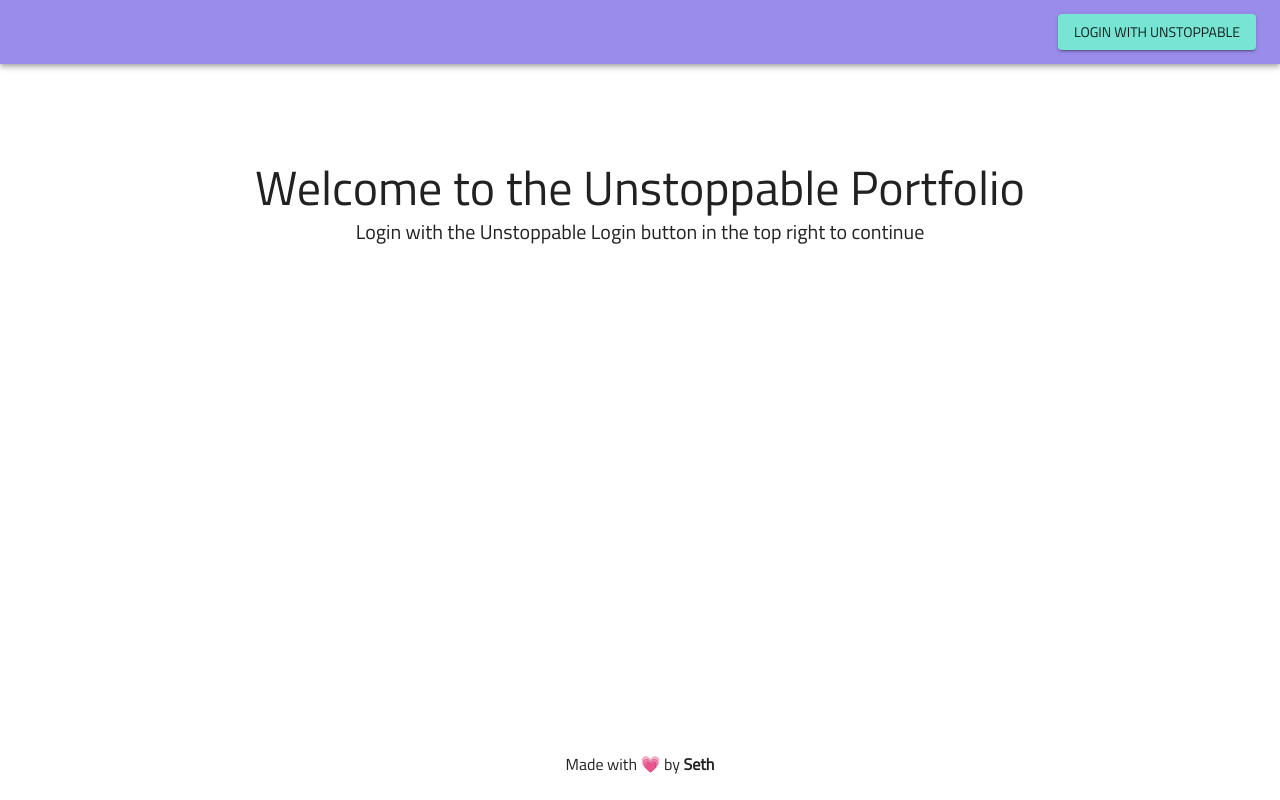
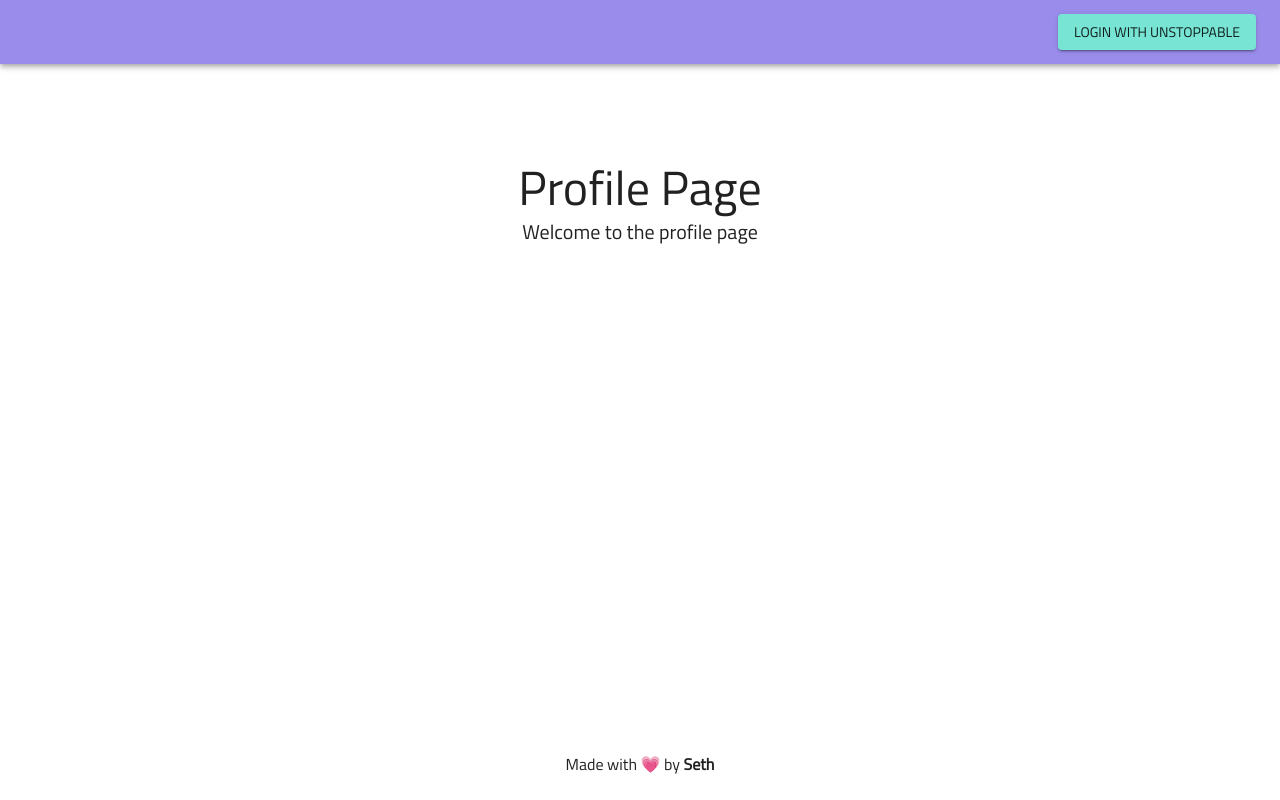
Before and after one commit to Seth-McKilla/unstoppable-portfolio, a React (Create React App) app: page /profile in a window 1280 px wide. Built offline with nearby package versions, Linux system fonts and the light colour scheme; no server answers; what @uauth/js would draw is missing.

Commit message:
Setup react router

```diff
--- a/package.json
+++ b/package.json
@@ -18,6 +18,7 @@
     "react": "^17.0.2",
     "react-dom": "^17.0.2",
     "react-perfect-scrollbar": "^1.5.8",
+    "react-router-dom": "^6.0.2",
     "react-scripts": "4.0.3",
     "recharts": "^2.1.6",
     "typescript": "^4.5.2",
--- a/src/App.tsx
+++ b/src/App.tsx
@@ -1,20 +1,17 @@
 import React from "react";
-import { Typography } from "@mui/material";
-import { Layout } from "./components";
+import { BrowserRouter as Router, Routes, Route } from "react-router-dom";
 
-function App() {
+// Pages
+import Home from "./Home";
+import Profile from "./Profile";
+
+export default function App() {
   return (
-    <div>
-      <Layout>
-        <Typography variant="h3" align="center" pt={12}>
-          Welcome to the Unstoppable Portfolio
-        </Typography>
-        <Typography variant="h6" align="center">
-          Login with the Unstoppable Login button in the top right to continue
-        </Typography>
-      </Layout>
-    </div>
+    <Router>
+      <Routes>
+        <Route path="/profile" element={<Profile />} />
+        <Route path="/" element={<Home />} />
+      </Routes>
+    </Router>
   );
 }
-
-export default App;
--- /dev/null
+++ b/src/Home.tsx
@@ -0,0 +1,18 @@
+import React from "react";
+import { Typography } from "@mui/material";
+import { Layout } from "./components";
+
+export default function Home() {
+  return (
+    <div>
+      <Layout>
+        <Typography variant="h3" align="center" pt={12}>
+          Welcome to the Unstoppable Portfolio
+        </Typography>
+        <Typography variant="h6" align="center">
+          Login with the Unstoppable Login button in the top right to continue
+        </Typography>
+      </Layout>
+    </div>
+  );
+}
--- /dev/null
+++ b/src/Profile.tsx
@@ -0,0 +1,18 @@
+import React from "react";
+import { Typography } from "@mui/material";
+import { Layout } from "./components";
+
+export default function Profile() {
+  return (
+    <div>
+      <Layout>
+        <Typography variant="h3" align="center" pt={12}>
+          Profile Page
+        </Typography>
+        <Typography variant="h6" align="center">
+          Welcome to the profile page
+        </Typography>
+      </Layout>
+    </div>
+  );
+}
```
Also changed, not shown: 1 other file (tests, documents, lock files or other folders).
